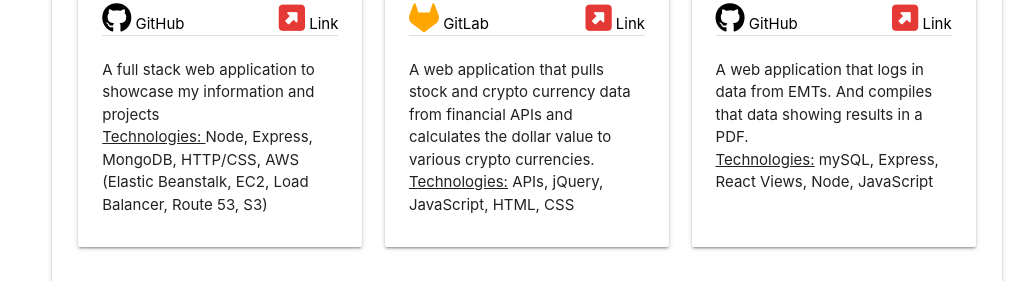
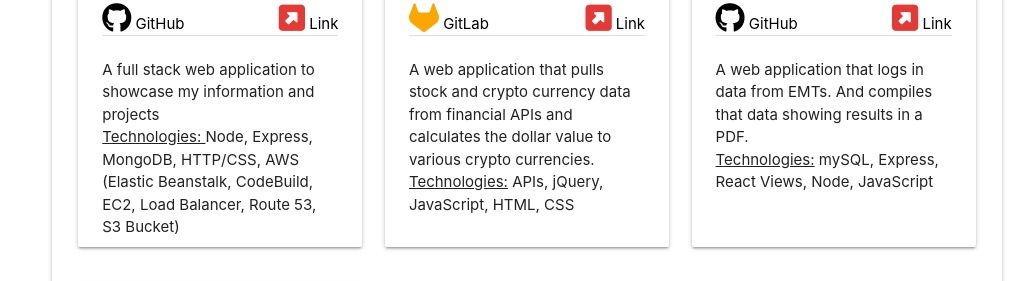
Before and after one commit to guidoasbun/portfolio, a website: page public/index.html in a window 1280 px wide. Shown: the part 1534-1815 px from the top of the page, without its empty margins (263-1280 px from the left). Drawn offline with nearby package versions, Linux system fonts and the light colour scheme.

Commit message:
additions to portfolio card

```diff
--- a/public/index.html
+++ b/public/index.html
@@ -226,8 +226,7 @@
                   <p>
                     A full stack web application to showcase my information and projects
                   </p>
-                  <p><u>Technologies: </u> Node, Express, MongoDB, HTTP/CSS, AWS (Elastic Beanstalk, EC2, Load Balancer, Route 53,
-                    S3)</p>
+                  <p><u>Technologies: </u> Node, Express, MongoDB, HTTP/CSS, AWS (Elastic Beanstalk, CodeBuild, EC2, Load Balancer, Route 53, S3 Bucket)</p>
                 </div>
               </div>
             </div>
```
